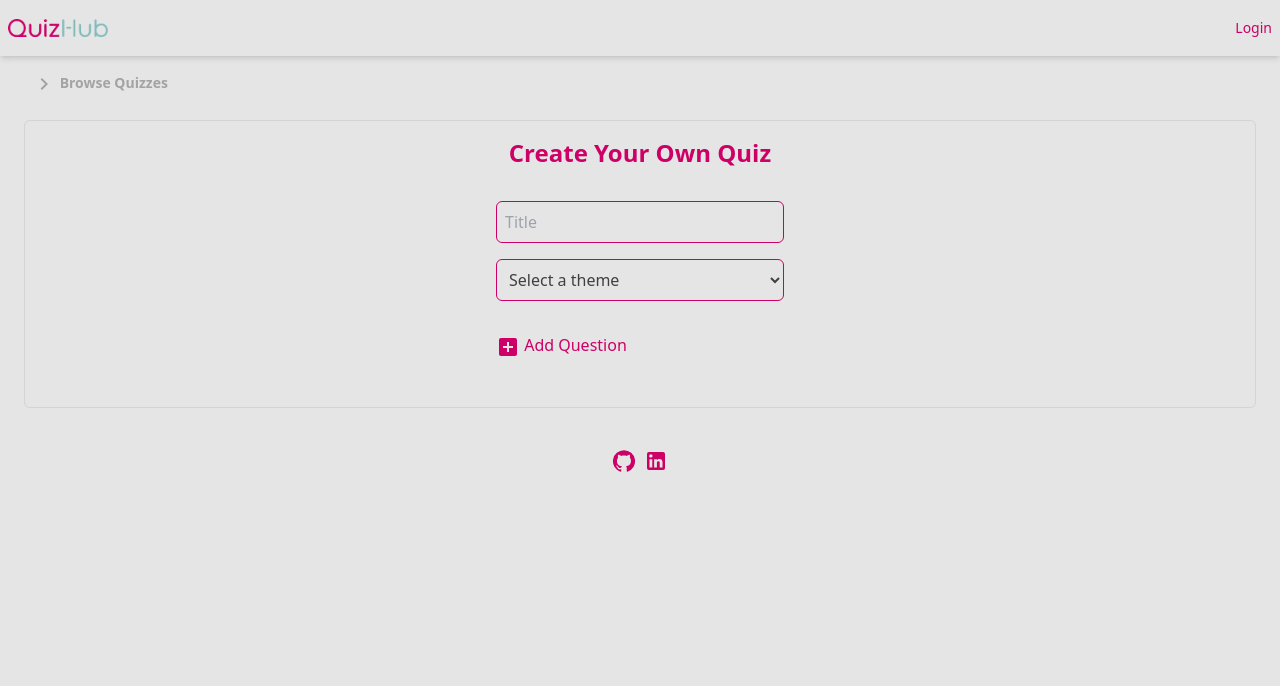
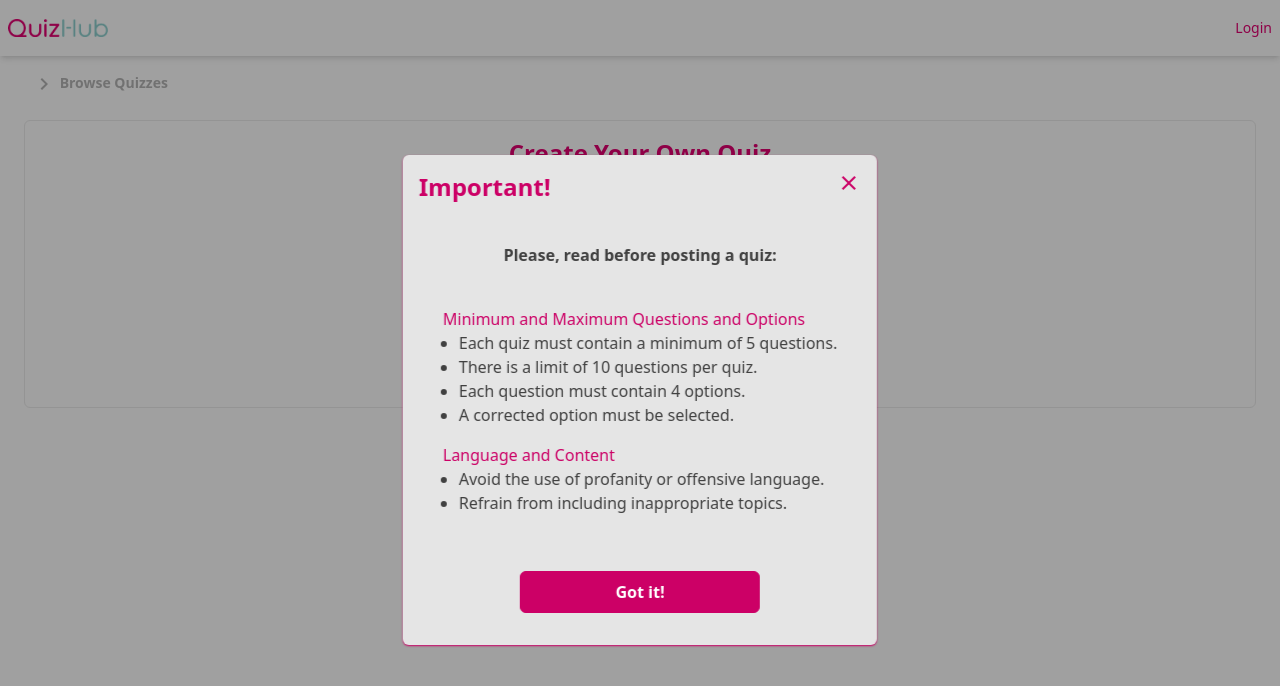
Before and after one commit to AndressaSRodrigues/CODSOFT, a React (Vite) app in the folder quiz_maker/frontend/: page /create-quiz in a window 1280 px wide. Shown: the top 686 px of the page. Built offline with nearby package versions, Linux system fonts and the light colour scheme.

Commit message:
Added create quiz rules

```diff
--- a/quiz_maker/frontend/src/components/Quizzes/CreateQuizForm.tsx
+++ b/quiz_maker/frontend/src/components/Quizzes/CreateQuizForm.tsx
@@ -1,7 +1,9 @@
 import { useForm, Controller, useFieldArray } from 'react-hook-form';
+import { useState } from 'react';
 import { useAuth } from '../../context/AuthContext';
 import { createQuiz } from '../../services/quizzes';
 import { useNavigate } from 'react-router-dom';
+import QuizRules from './QuizRules';
 import AddBoxIcon from '@mui/icons-material/AddBox';
 
 type FormData = {
@@ -19,6 +21,7 @@ const themeOptions = ['Environment', 'Technology', 'Literature', 'Cinema', 'Geog
 function CreateQuizForm() {
     const { token } = useAuth();
     const navigate = useNavigate();
+    const [isModalOpen, setIsModalOpen] = useState<boolean>(true);
 
     const { handleSubmit, control, watch } = useForm<FormData>({
         defaultValues: {
@@ -42,6 +45,10 @@ function CreateQuizForm() {
         } catch (error) {
             console.error(error);
         }
+    };
+
+    const handleCloseModal = () => {
+        setIsModalOpen(false);
     };
 
     return (
@@ -184,6 +191,8 @@ function CreateQuizForm() {
                     </button>
                 )}
             </form>
+
+            {isModalOpen && <QuizRules open={true} onClose={handleCloseModal} />}
         </>
     )
 }
--- /dev/null
+++ b/quiz_maker/frontend/src/components/Quizzes/QuizRules.tsx
@@ -0,0 +1,75 @@
+import { QuizRulesProps } from "../../interfaces/QuizRulesProps";
+import CloseIcon from "@mui/icons-material/Close";
+
+function QuizRules({ open, onClose }: QuizRulesProps) {
+    const modalStyle = `
+    w-[95vw]
+    lg:w-fit
+    h-fit
+    absolute
+    top-1/2
+    left-1/2
+    transform -translate-x-1/2 -translate-y-1/2
+    w-400
+    bg-neutral-200
+    border-black
+    shadow-sm
+    shadow-primary
+    rounded-md
+    p-4
+    backdrop-filter backdrop-blur-sm
+    pointer-events-auto
+    z-10
+  `;
+
+    const backdropStyle = `
+    fixed
+    inset-0
+    bg-black
+    opacity-30
+    pointer-events-none
+  `;
+
+    return (
+        <>
+            {open && (
+                <>
+                    <div className={backdropStyle}></div>
+                    <div className={modalStyle}>
+                        <div className="flex flex-row justify-between">
+                            <h1 className="text-primary text-2xl font-bold mb-6">Important!</h1>
+                            <CloseIcon className="text-primary cursor-pointer" onClick={onClose} />
+                        </div>
+                        <div className="flex flex-col items-center justify-center lg:p-4 lg:gap-4">
+                            <p className="font-bold font-lg">Please, read before posting a quiz:</p>
+                            <ul className="m-2 list-outside">
+                                <li className="my-2 lg:my-4"><span className="text-primary">Minimum and Maximum Questions and Options</span>
+                                    <ul className="ml-4 list-disc">
+                                        <li>Each quiz must contain a minimum of 5 questions.</li>
+                                        <li>There is a limit of 10 questions per quiz.</li>
+                                        <li>Each question must contain 4 options.</li>
+                                        <li>A corrected option must be selected.</li>
+                                    </ul>
+                                </li>
+
+                                <li className="my-2 lg:my-4"><span className="text-primary">Language and Content</span>
+                                    <ul className="ml-4 list-disc">
+                                        <li>Avoid the use of profanity or offensive language.</li>
+                                        <li>Refrain from including inappropriate topics.</li>
+                                    </ul>
+                                </li>
+                            </ul>
+                            <button
+                                onClick={onClose}
+                                className="w-60 bg-primary text-white font-bold p-2 rounded-md border border-primary hover:bg-neutral-200 hover:text-primary mt-4">
+                                Got it!
+                            </button>
+                        </div>
+                    </div>
+                </>
+            )}
+        </>
+    );
+};
+
+export default QuizRules;
--- /dev/null
+++ b/quiz_maker/frontend/src/interfaces/QuizRulesProps.tsx
@@ -0,0 +1,4 @@
+export interface QuizRulesProps {
+    open: boolean;
+    onClose: () => void;
+}
```
